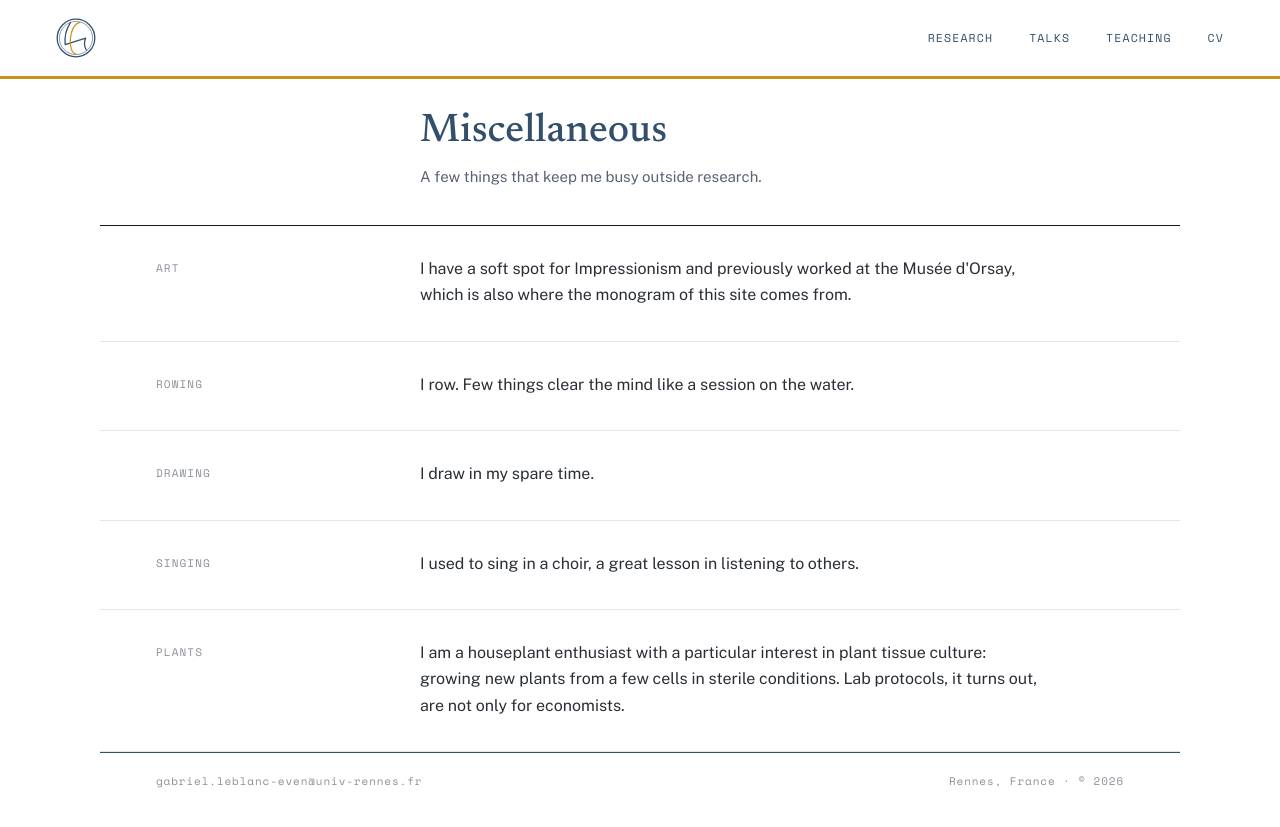
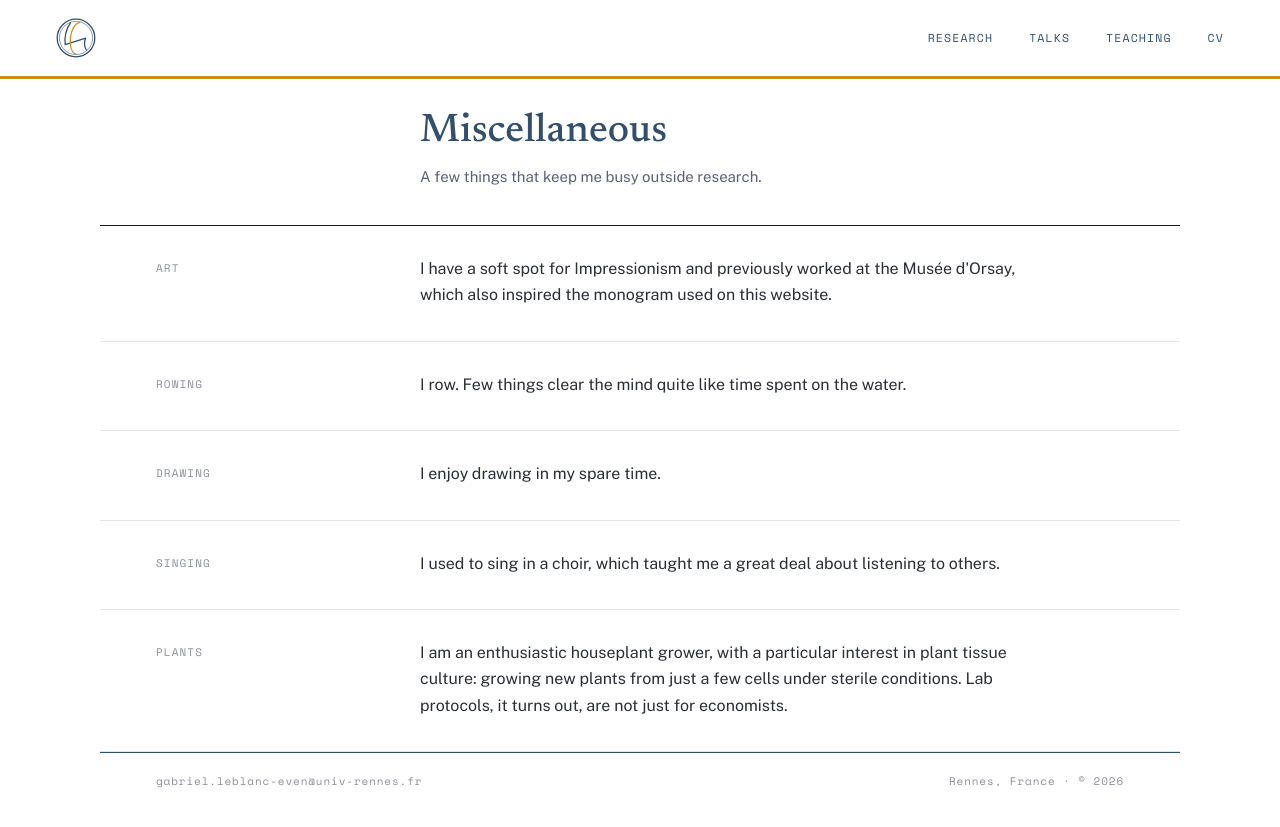
Before and after one commit to gabriel-leblanceven/gabriel-leblanceven.github.io, a Jekyll site: the page built from _pages/misc.md, in a window 1280 px wide. Shown: the top 827 px of the page. Built offline with Jekyll 4.4.1, drawn with Linux system fonts in a browser that asks for light colours; a script bundle is joined from its source files by our own code; library files that are not in the unit come from our copies.

Commit message:
Miscellaneous: polish the wording of the five entries
Co-Authored-By: Claude Opus 5.5 <noreply@anthropic.com>

```diff
--- a/_pages/misc.md
+++ b/_pages/misc.md
@@ -61,35 +61,35 @@ body{padding-top:0 !important;}
   <div class="gle__row">
     <div class="gle__rowlabel">Art</div>
     <div class="gle__rowbody">
-      <p class="gle__text">I have a soft spot for Impressionism and previously worked at the Mus&eacute;e d'Orsay, which is also where the monogram of this site comes from.</p>
+      <p class="gle__text">I have a soft spot for Impressionism and previously worked at the Mus&eacute;e d'Orsay, which also inspired the monogram used on this website.</p>
     </div>
   </div>
 
   <div class="gle__row">
     <div class="gle__rowlabel">Rowing</div>
     <div class="gle__rowbody">
-      <p class="gle__text">I row. Few things clear the mind like a session on the water.</p>
+      <p class="gle__text">I row. Few things clear the mind quite like time spent on the water.</p>
     </div>
   </div>
 
   <div class="gle__row">
     <div class="gle__rowlabel">Drawing</div>
     <div class="gle__rowbody">
-      <p class="gle__text">I draw in my spare time.</p>
+      <p class="gle__text">I enjoy drawing in my spare time.</p>
     </div>
   </div>
 
   <div class="gle__row">
     <div class="gle__rowlabel">Singing</div>
     <div class="gle__rowbody">
-      <p class="gle__text">I used to sing in a choir, a great lesson in listening to others.</p>
+      <p class="gle__text">I used to sing in a choir, which taught me a great deal about listening to others.</p>
     </div>
   </div>
 
   <div class="gle__row">
     <div class="gle__rowlabel">Plants</div>
     <div class="gle__rowbody">
-      <p class="gle__text">I am a houseplant enthusiast with a particular interest in plant tissue culture: growing new plants from a few cells in sterile conditions. Lab protocols, it turns out, are not only for economists.</p>
+      <p class="gle__text">I am an enthusiastic houseplant grower, with a particular interest in plant tissue culture: growing new plants from just a few cells under sterile conditions. Lab protocols, it turns out, are not just for economists.</p>
     </div>
   </div>
 
```
